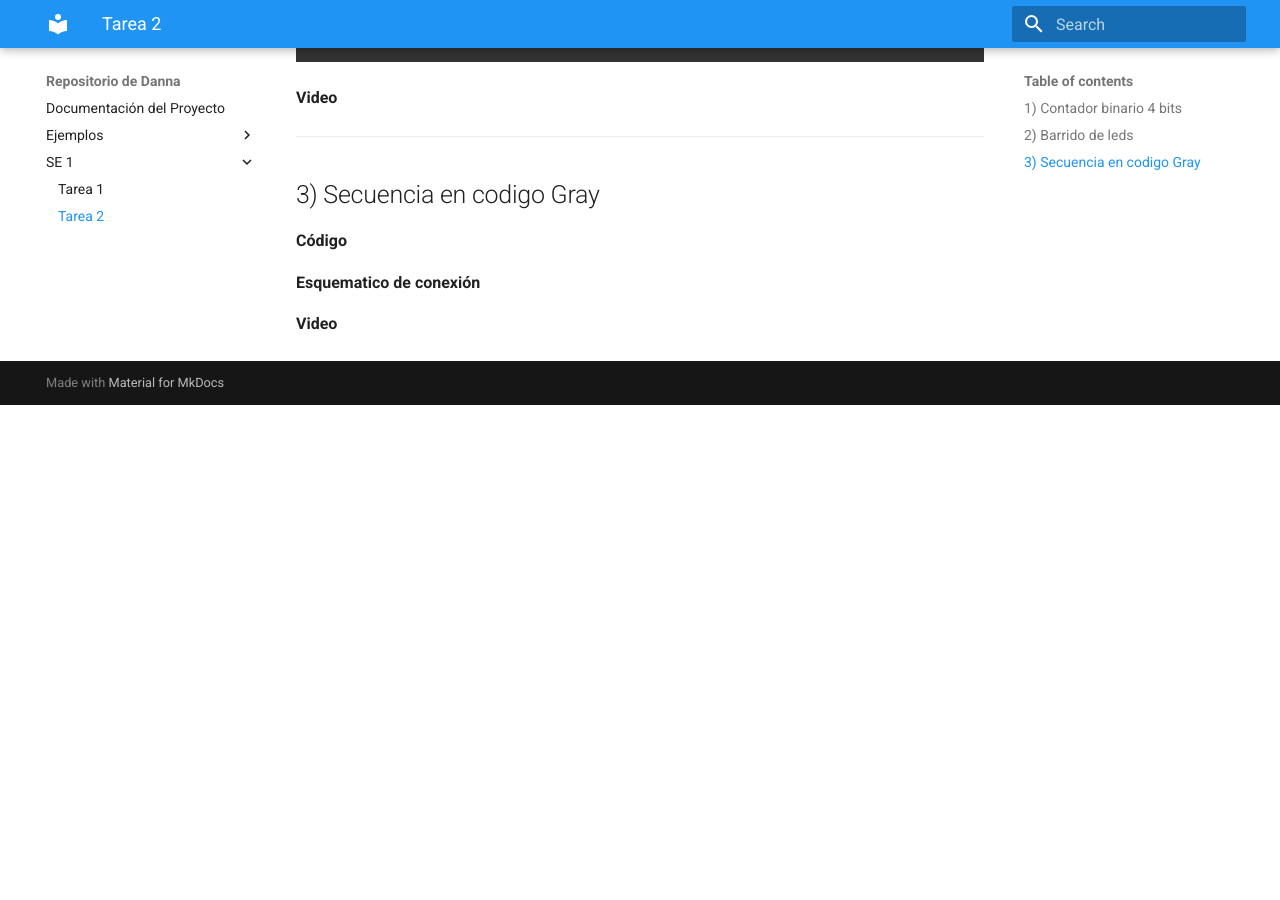
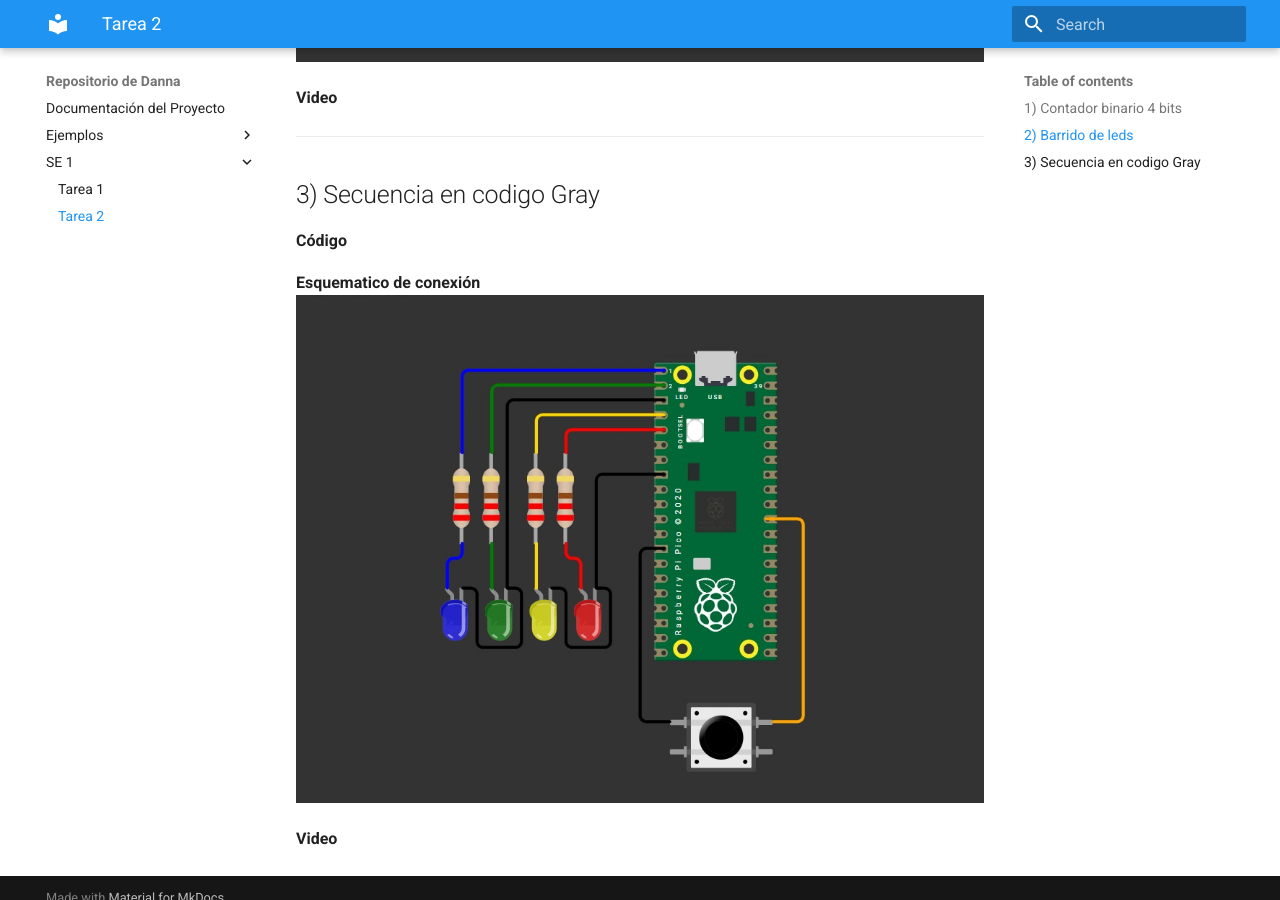
Before and after one commit to dannaags/my_docs, an MkDocs documentation site: the page built from docs/SE_1/Tarea2.md, in a window 1280 px wide and 900 px high, scrolled down 3161 px. Built offline with MkDocs 1.6.1 and Material for MkDocs 9.7.7, drawn with Linux system fonts in a browser that asks for light colours; before the commit the page ends 3566 px from its top, so only the background shows below that.

Commit message:
nuevoesquematico

```diff
--- a/docs/SE_1/Tarea2.md
+++ b/docs/SE_1/Tarea2.md
@@ -125,6 +125,7 @@ int main() {
 
 
 **Esquematico de conexión**
+![Diagrama del sistema](../recursos/imgs/esquematico_tarea2.jpg)
 
 
 **Video**
```
